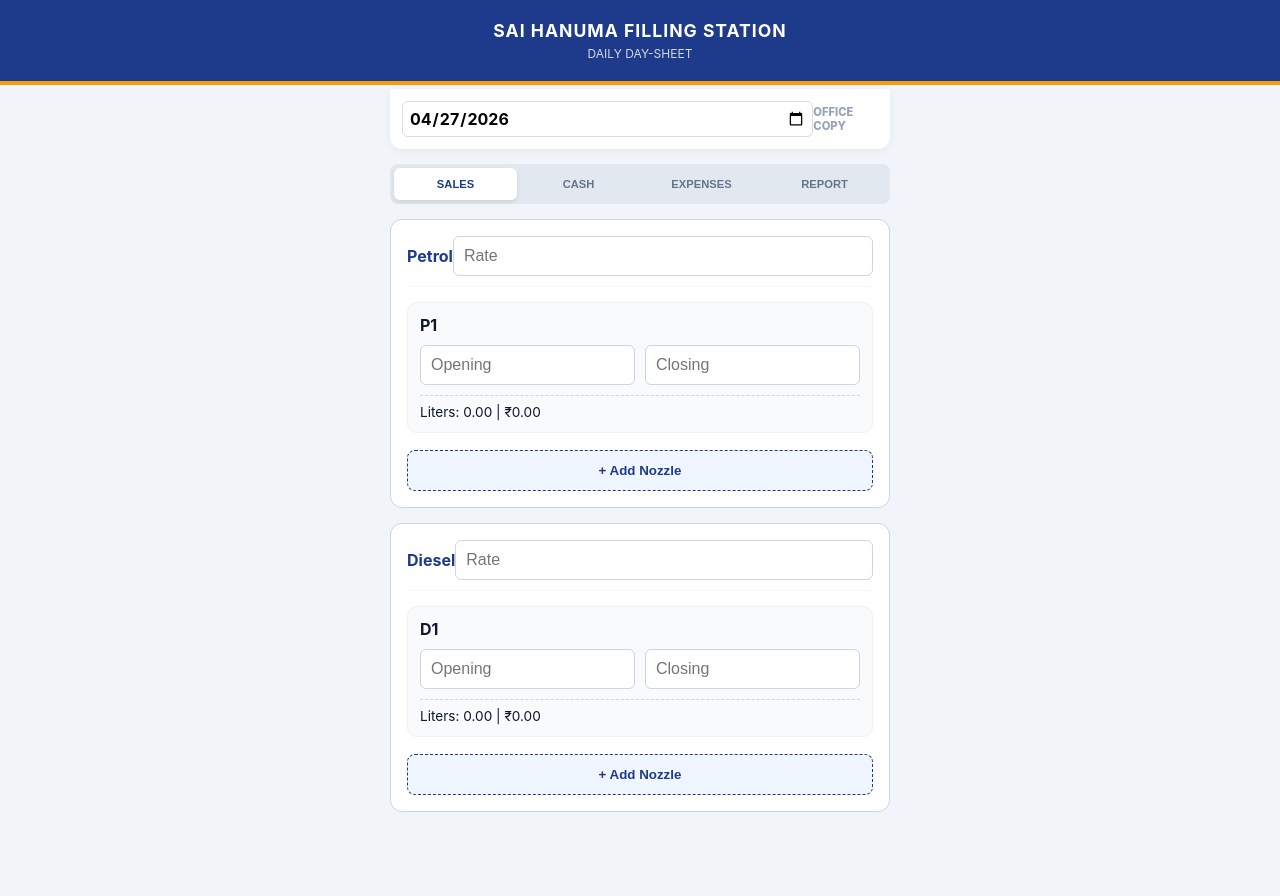
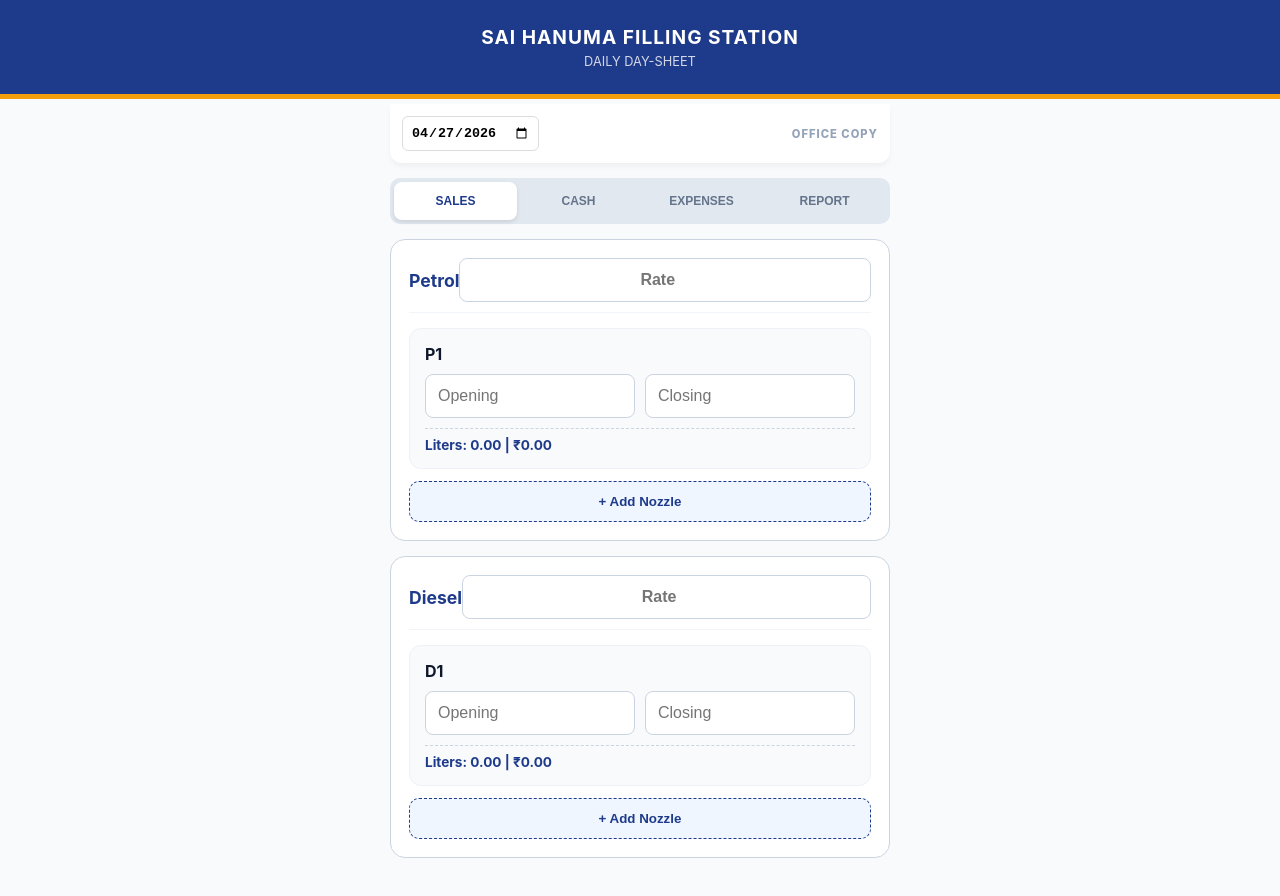
Before and after one commit to gopi-10025/Petrol-bunk-summary_1, a React (Vite) app: page / in a window 1280 px wide. Shown: the top 896 px of the page. Built offline with nearby package versions, Linux system fonts and the light colour scheme.

Commit message:
Update App.css

```diff
--- a/src/App.css
+++ b/src/App.css
@@ -1,72 +1,190 @@
 :root {
   --station-blue: #1e3a8a;
   --station-amber: #f59e0b;
-  --bg-gray: #f1f5f9;
+  --bg-gray: #f8fafc;
   --card-white: #ffffff;
   --text-dark: #0f172a;
   --border: #cbd5e1;
 }
 
-body { margin: 0; background-color: var(--bg-gray); font-family: -apple-system, sans-serif; color: var(--text-dark); }
-.app-container { max-width: 500px; margin: 0 auto; padding: 16px; padding-bottom: 120px; min-height: 100vh; }
+body {
+  margin: 0;
+  background-color: var(--bg-gray);
+  font-family: -apple-system, BlinkMacSystemFont, "Segoe UI", Roboto, sans-serif;
+  color: var(--text-dark);
+}
 
-/* Banner */
-.station-banner { background: var(--station-blue); color: white; padding: 20px; text-align: center; border-bottom: 4px solid var(--station-amber); }
-.station-banner h1 { margin: 0; font-size: 1.1rem; text-transform: uppercase; letter-spacing: 1px; }
-.station-banner p { margin: 5px 0 0; font-size: 0.75rem; opacity: 0.8; }
+/* Header Banner */
+.station-banner {
+  background: var(--station-blue);
+  color: white;
+  padding: 25px 15px;
+  text-align: center;
+  border-bottom: 5px solid var(--station-amber);
+}
 
-.sticky-header { display: flex; justify-content: space-between; align-items: center; background: white; padding: 12px; margin-top: -12px; border-radius: 0 0 12px 12px; box-shadow: 0 2px 8px rgba(0,0,0,0.05); }
-.date-input { border: 1px solid #ddd; padding: 6px; border-radius: 6px; font-weight: bold; font-family: inherit; }
-.status-label { font-size: 0.7rem; font-weight: 800; color: #94a3b8; }
+.station-banner h1 { margin: 0; font-size: 1.2rem; text-transform: uppercase; letter-spacing: 1px; }
+.station-banner p { margin: 5px 0 0; font-size: 0.8rem; opacity: 0.8; }
 
-/* Tabs */
-.tab-bar { display: flex; background: #e2e8f0; padding: 4px; border-radius: 8px; margin: 15px 0; }
-.tab-btn { flex: 1; padding: 10px; border: none; background: transparent; cursor: pointer; font-weight: bold; color: #64748b; font-size: 0.7rem; }
-.tab-btn.active { background: white; color: var(--station-blue); border-radius: 6px; box-shadow: 0 2px 4px rgba(0,0,0,0.1); }
+.app-container {
+  max-width: 500px;
+  margin: 0 auto;
+  padding: 15px;
+  padding-bottom: 120px;
+}
 
-/* Cards & Forms */
-.card { background: white; padding: 16px; border-radius: 12px; border: 1px solid var(--border); margin-bottom: 15px; }
-.card-header-row { display: flex; justify-content: space-between; align-items: center; margin-bottom: 15px; border-bottom: 1px solid #f1f5f9; padding-bottom: 10px; }
-.card h2 { font-size: 1rem; margin: 0; color: var(--station-blue); }
+/* Navigation & Date */
+.sticky-header {
+  display: flex;
+  justify-content: space-between;
+  align-items: center;
+  background: white;
+  padding: 12px;
+  margin-top: -10px;
+  border-radius: 0 0 12px 12px;
+  box-shadow: 0 4px 6px -1px rgba(0, 0, 0, 0.05);
+}
 
-.rate-box label { display: block; font-size: 0.65rem; color: #64748b; font-weight: bold; }
-.rate-box input { width: 80px; font-weight: bold; border-color: var(--station-amber); text-align: right; }
+.date-input { border: 1px solid #ddd; padding: 8px; border-radius: 6px; font-weight: bold; }
+.status-label { font-size: 0.7rem; font-weight: 800; color: #94a3b8; letter-spacing: 1px; }
 
-.pump-group { background: #f8fafc; padding: 12px; border-radius: 10px; margin-bottom: 12px; border: 1px solid #eef2f6; }
+.tab-bar {
+  display: flex;
+  background: #e2e8f0;
+  padding: 4px;
+  border-radius: 10px;
+  margin: 15px 0;
+}
+
+.tab-btn {
+  flex: 1;
+  padding: 12px 5px;
+  border: none;
+  background: transparent;
+  cursor: pointer;
+  font-weight: bold;
+  color: #64748b;
+  font-size: 0.75rem;
+  transition: 0.2s;
+}
+
+.tab-btn.active {
+  background: white;
+  color: var(--station-blue);
+  border-radius: 8px;
+  box-shadow: 0 2px 4px rgba(0,0,0,0.1);
+}
+
+/* Cards & Inputs */
+.card {
+  background: white;
+  padding: 18px;
+  border-radius: 15px;
+  border: 1px solid var(--border);
+  margin-bottom: 15px;
+}
+
+.card-header-row {
+  display: flex;
+  justify-content: space-between;
+  align-items: center;
+  margin-bottom: 15px;
+  border-bottom: 1px solid #f1f5f9;
+  padding-bottom: 10px;
+}
+
+.card h2 { font-size: 1.1rem; color: var(--station-blue); margin: 0; }
+.rate-input { width: 90px; padding: 8px; font-weight: bold; border: 2px solid var(--station-amber); border-radius: 6px; text-align: center; }
+
+.pump-group {
+  background: #f8fafc;
+  padding: 15px;
+  border-radius: 12px;
+  margin-bottom: 12px;
+  border: 1px solid #eef2f6;
+}
+
 .pump-label-row { display: flex; justify-content: space-between; margin-bottom: 10px; align-items: center; }
-.btn-del { background: #fee2e2; color: #ef4444; border: none; padding: 4px 8px; border-radius: 4px; font-size: 0.7rem; font-weight: bold; cursor: pointer; }
+.btn-del { background: #fee2e2; color: #ef4444; border: none; padding: 5px 10px; border-radius: 5px; font-size: 0.7rem; font-weight: bold; cursor: pointer; }
 
 .input-row { display: flex; gap: 10px; }
-.input-row > div { flex: 1; }
-.input-row label { display: block; font-size: 0.65rem; color: #64748b; margin-bottom: 4px; font-weight: bold; }
-input { width: 100%; padding: 10px; border: 1px solid #cbd5e1; border-radius: 6px; font-size: 1rem; box-sizing: border-box; }
+input[type="number"] {
+  width: 100%;
+  padding: 12px;
+  border: 1px solid #cbd5e1;
+  border-radius: 8px;
+  font-size: 1rem;
+}
 
-.pump-calc-row { display: flex; justify-content: space-between; margin-top: 10px; padding-top: 8px; border-top: 1px dashed #cbd5e1; font-size: 0.85rem; }
+.pump-calc-row {
+  margin-top: 10px;
+  padding-top: 8px;
+  border-top: 1px dashed #cbd5e1;
+  font-size: 0.85rem;
+  font-weight: bold;
+  color: var(--station-blue);
+  display: flex;
+  justify-content: space-between;
+}
 
-.btn-add-pump { width: 100%; padding: 12px; background: #eff6ff; border: 1px dashed var(--station-blue); color: var(--station-blue); font-weight: bold; border-radius: 8px; cursor: pointer; margin-top: 5px; }
+.btn-add-pump {
+  width: 100%;
+  padding: 12px;
+  background: #eff6ff;
+  border: 1px dashed var(--station-blue);
+  color: var(--station-blue);
+  font-weight: bold;
+  border-radius: 10px;
+  cursor: pointer;
+}
 
-/* Cash/Collection UI */
-.cash-row-ui { display: grid; grid-template-columns: 60px 1fr 110px; align-items: center; gap: 10px; margin-bottom: 8px; }
-.cash-row-ui .denom { font-weight: bold; color: #475569; }
-.cash-row-ui .val { text-align: right; font-weight: bold; color: var(--text-dark); }
-.payment-grid { display: grid; grid-template-columns: 1fr 1fr; gap: 10px; margin-top: 15px; padding-top: 15px; border-top: 2px solid #f1f5f9; }
+/* Report Styling */
+.report-item {
+  display: flex;
+  justify-content: space-between;
+  padding: 12px 0;
+  border-bottom: 1px solid #f1f5f9;
+}
 
-/* Report Styles */
-.report-item-box { background: #f8fafc; border-radius: 8px; padding: 10px; margin-bottom: 10px; border: 1px solid #eef2f6; }
-.item-head { display: flex; justify-content: space-between; border-bottom: 1px solid #e2e8f0; padding-bottom: 5px; margin-bottom: 5px; font-size: 0.85rem; }
-.item-pump-line { display: flex; justify-content: space-between; font-size: 0.8rem; padding: 3px 0; color: #475569; }
-.item-subtotal { text-align: right; font-weight: bold; font-size: 0.85rem; color: var(--station-blue); margin-top: 5px; padding-top: 5px; border-top: 1px dashed #e2e8f0; }
+.report-total {
+  display: flex;
+  justify-content: space-between;
+  font-weight: 800;
+  padding: 15px 0;
+  font-size: 1.1rem;
+  color: #000;
+}
 
-.report-item { display: flex; justify-content: space-between; padding: 10px 0; border-bottom: 1px solid #f1f5f9; font-size: 0.9rem; }
-.report-item.sub { font-size: 0.8rem; color: #64748b; padding-left: 10px; }
-.report-total { display: flex; justify-content: space-between; font-weight: bold; padding-top: 12px; font-size: 1rem; color: var(--text-dark); }
+.gap-strip {
+  padding: 12px;
+  text-align: center;
+  border-radius: 8px;
+  font-weight: bold;
+  margin: 10px 0;
+}
 
-.gap-strip { margin-top: 12px; padding: 10px; text-align: center; border-radius: 8px; font-weight: 800; }
-.excess { background: #dcfce7; color: #15803d; }
-.shortage { background: #fee2e2; color: #b91c1c; }
+.excess { background: #dcfce7; color: #166534; }
+.shortage { background: #fee2e2; color: #991b1b; }
 
-.final-box { background: var(--station-blue); color: white; padding: 20px; border-radius: 12px; text-align: center; margin-top: 25px; box-shadow: 0 4px 12px rgba(30, 58, 138, 0.2); }
-.final-box label { color: rgba(255,255,255,0.7); font-size: 0.7rem; text-transform: uppercase; font-weight: bold; letter-spacing: 1px; }
+.final-box {
+  background: var(--station-blue);
+  color: white;
+  padding: 20px;
+  border-radius: 15px;
+  text-align: center;
+  margin-top: 20px;
+}
+
+.final-box label { font-size: 0.7rem; text-transform: uppercase; opacity: 0.8; letter-spacing: 1px; }
 .final-box .amount { font-size: 1.8rem; font-weight: 900; margin-top: 5px; }
 
-.fab-share { position: fixed; bottom: 20px; left: 20px; right: 20px; background: #25d366; color: white; border: none; padding: 16px; border-radius: 12px; font-weight: bold; font-size: 1rem; box-shadow: 0 10px 15px -3px rgba(0, 0, 0, 0.2); cursor: pointer; }
+/* Buttons & Print */
+.action-buttons { display: flex; flex-direction: column; gap: 10px; margin-top: 20px; }
+.btn-pdf { background: #475569; color: white; border: none; padding: 15px; border-radius: 12px; font-weight: bold; cursor: pointer; }
+
+@media print {
+  .no-print { display: none !important; }
+  body { background: white; }
+  .card { border: 1px solid black; }
+  .app-container { max-width: 100%; }
+}
```
